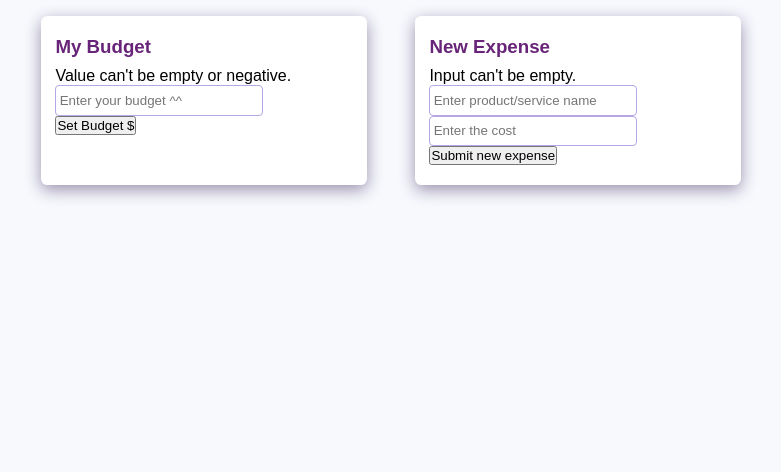
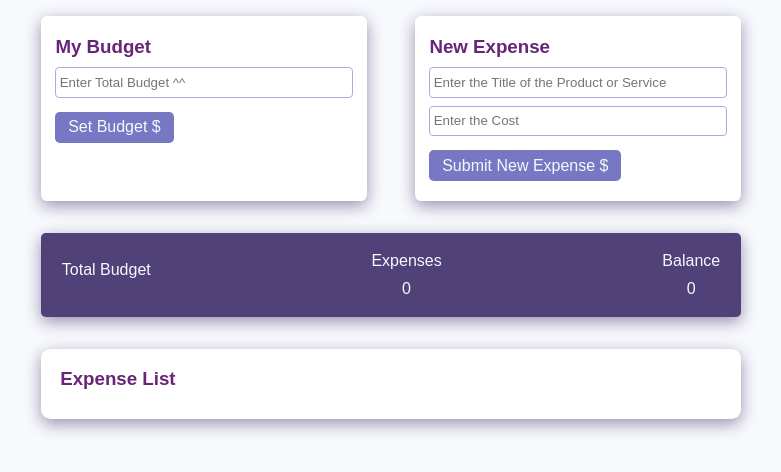
Before and after one commit to EveYo/BudgetApplication, a plain HTML site: page src/index.html in a window 1280 px wide. Both pictures are taken after a click on the button "Set Budget $". Shown: the whole page, without its empty margins (249-1030 px from the left). Drawn offline with Linux system fonts and the light colour scheme.

Commit message:
Done styling and start to implement some basic functions

```diff
--- a/src/index.html
+++ b/src/index.html
@@ -17,7 +17,7 @@
                     <p class="hide error" id ="budgetError">
                         Value can't be empty or negative.
                     </p>
-                    <input type="number" id="totalBudget" placeholder="Enter your budget ^^">
+                    <input type="number" id="totalBudget" placeholder="Enter Total Budget ^^">
                     <button type="submit" id="totalBudgetButton">Set Budget $</button>
                 </div>
 
@@ -26,14 +26,37 @@
                     <p class="hide error" id="expenseError">
                         Input can't be empty.
                     </p>
-                    <input type="text" id="productName" placeholder="Enter product/service name"/>
-                    <input type="number" id="productCost" placeholder="Enter the cost"/>
-                    <button type="submit" id="addExpenseButton">Submit new expense</button>
+                    <input type="text" id="productName" placeholder="Enter the Title of the Product or Service"/>
+                    <input type="number" id="productCost" placeholder="Enter the Cost"/>
+                    <button type="submit" id="addExpenseButton">Submit New Expense $</button>
                 </div>
             </div>
 
+            <div class="output-container flex-space">
+                <div>
+                    <p>Total Budget</p>
+                    <span id="budget">0</span>
+                </div>
+                <div>
+                    <p>Expenses</p>
+                    <span id="expense">0</span>
+                </div>
+                <div>
+                    <p>Balance</p>
+                    <span id="balance">0</span>
+                </div>
+            </div>
+
+            <div class="list-container">
+                <div class="displayingContainer">
+                    <h3>Expense List</h3>
+                    <div class="list-item" id="listItem">
+
+                    </div>
+                </div>
+            </div>
         </div>
     </div>
-
+    <script src="script.js"></script>
 </body>
 </html>
--- a/src/script.js
+++ b/src/script.js
@@ -0,0 +1,41 @@
+
+// Set Button
+const setBudgetButton = document.getElementById("totalBudgetButton");
+const setExpenseButton = document.getElementById("addExpenseButton"); //checkAmount
+
+// Set initialization of input
+let totalBudget = document.getElementById("totalBudget");
+let newTitle = document.getElementById("productName"); //product-title
+let newCost = document.getElementById("productCost"); //user-amount
+
+// Set Error message
+const budgetErrorMessage = document.getElementById("budgetError");
+const expenseErrorMessage = document.getElementById("expenseError");
+
+// Set initialization of displayed value
+const budget = document.getElementById("budget");
+const expense = document.getElementById("expense");
+const balance = document.getElementById("balance");
+const list = document.getElementById("listItem");
+
+//Variable
+let myBudget = 0;
+let myTotalExpense = 0;
+let myBalance = 0;
+
+setBudgetButton.addEventListener("click", ()=>{
+    myBudget = totalBudget.value;
+    console.log(myBudget);
+    if (myBudget === null || myBudget < 0){
+        budgetErrorMessage.classList.remove("hide");
+        // element.classList will return a list of class names of the element
+        // and by using add or remove, we can add class on the element
+    }else{
+        budgetErrorMessage.classList.add("hide"); //hide error message
+        budget.innerHTML = myBudget; // set the text in the budget html element to whatever
+        balance.innerHTML = myBudget - expense.innerText;  //Update balance
+
+        //clear input
+        totalBudget.value = "";
+    }
+})
--- a/src/style.css
+++ b/src/style.css
@@ -32,6 +32,8 @@ body{
     display: flex;
     align-items: center;
 }
+
+/* for output container */
 .flex-space{
     display: flex;
     justify-content: space-between;
@@ -46,7 +48,7 @@ body{
 
 .container input{
     display: block;
-    width: 70%;
+    width: 100%;
     /* padding is the padding of the inside */
     padding: 0.5em 0.25em;
     border: 1.5px solid #b6a6e3 ;
@@ -54,6 +56,7 @@ body{
     color: #4b2281;
     outline: none;
     font-weight: 500;
+    margin-bottom: 0.6em;
 }
 
 .totalBudgetContainer, .addExpenseContainer{
@@ -62,3 +65,58 @@ body{
     border-radius: 0.4em;
     box-shadow: 0 0.3em 1em  #3d255e7e;
 }
+
+button{
+    font-size: 1em;
+    margin-top: 0.4em;
+    background-color: #7777c4;
+    color: #f7f9fd;
+    border: none;
+    /* the black border that wraps up the button... BYEBYE */
+    outline: none;
+    padding: 0.4em 0.8em;
+    border-radius: 0.3em;
+    cursor: pointer;
+}
+
+.output-container{
+    background-color: #504179;
+    color: #f7f9fd;
+    border-radius: 0.3em;
+    box-shadow: 0 0.3em 1em  #3d255e7e;
+    font-weight: 500;
+    margin: 2em 0;
+    /* margin is outside, padding is inside */
+    padding: 1.2em 1.3em;
+}
+
+.output-container p{
+    font-weight: 500;
+    margin-bottom: 0.6em;
+}
+
+.output-container span{
+    display: block;
+    /* inline block act like block but allows other word
+    sit next to it, while block takes up the whole line */
+    text-align: center;
+    font-weight: 350;
+    color: #f7f9fd;
+}
+
+.list-container{
+    background-color: white;
+    padding: 1.2em 1.2em;
+    box-shadow: 0 0.3em 1em  #3d255e7e;
+    border-radius: 0.6em;
+}
+
+.hide{
+    display: none;
+}
+
+.error{
+    font-weight: 550;
+    color: red;
+    margin-bottom: 0.4em;
+}
```
